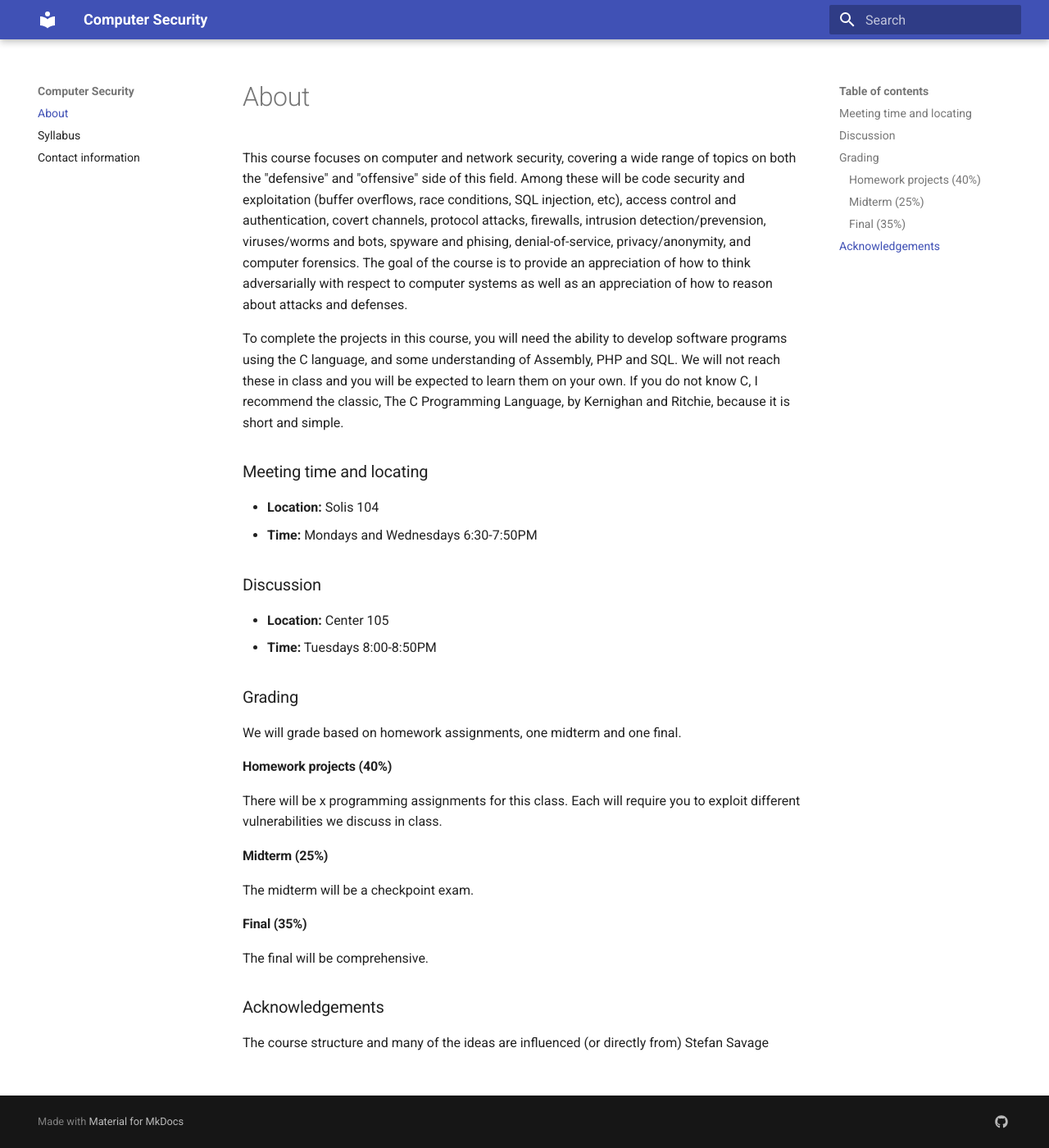
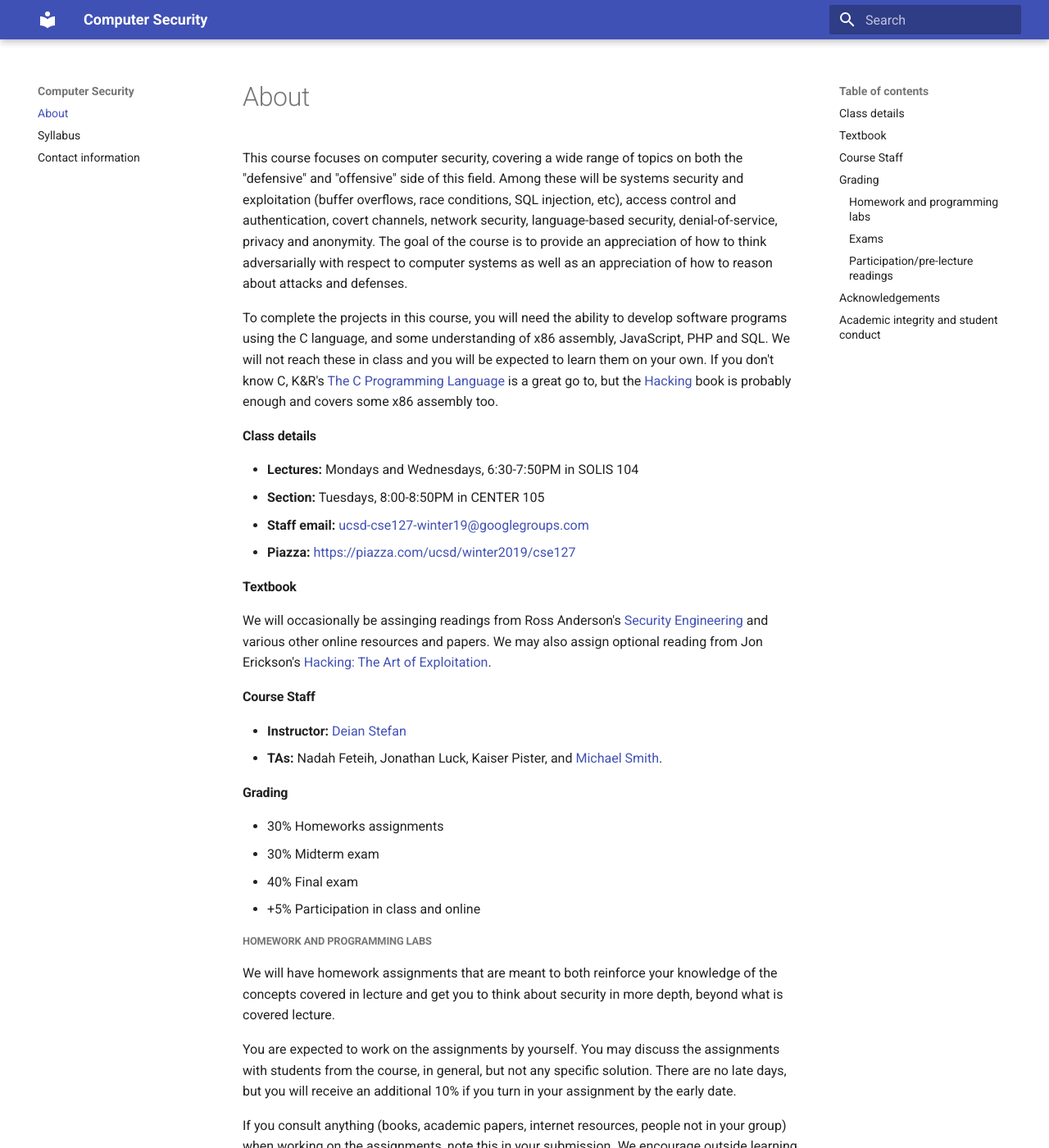
Before and after one commit to PLSysSec/cse127-website, an MkDocs documentation site: the page built from docs/index.md, in a window 1280 px wide and 1400 px high. Shown: the whole window at 82% size. Built offline with MkDocs 1.6.1 and Material for MkDocs 9.7.7, drawn with Linux system fonts in a browser that asks for light colours; some of the changed text lies outside the part shown.

Commit message:
close to ready

````diff
--- a/docs/index.md
+++ b/docs/index.md
@@ -1,35 +1,106 @@
-This course focuses on computer and network security, covering a wide range of topics on both the "defensive" and "offensive" side of this field. Among these will be code security and exploitation (buffer overflows, race conditions, SQL injection, etc), access control and authentication, covert channels, protocol attacks, firewalls, intrusion detection/prevension, viruses/worms and bots, spyware and phising, denial-of-service, privacy/anonymity, and computer forensics. The goal of the course is to provide an appreciation of how to think adversarially with respect to computer systems as well as an appreciation of how to reason about attacks and defenses.
+This course focuses on computer security, covering a wide range of topics on
+both the "defensive" and "offensive" side of this field. Among these will be
+systems security and exploitation (buffer overflows, race conditions, SQL
+injection, etc), access control and authentication, covert channels, network
+security, language-based security, denial-of-service, privacy and anonymity.
+The goal of the course is to provide an appreciation of how to think
+adversarially with respect to computer systems as well as an appreciation of
+how to reason about attacks and defenses.
 
-To complete the projects in this course, you will need the ability to develop software programs using the C language, and some understanding of Assembly, PHP and SQL. We will not reach these in class and you will be expected to learn them on your own. If you do not know C, I recommend the classic, The C Programming Language, by Kernighan and Ritchie, because it is short and simple.
+To complete the projects in this course, you will need the ability to develop
+software programs using the C language, and some understanding of x86 assembly,
+JavaScript, PHP and SQL. We will not reach these in class and you will be
+expected to learn them on your own. If you don't know C, K&R's [The C
+Programming Language](https://en.wikipedia.org/wiki/The_C_Programming_Language)
+is a great go to, but the [Hacking](https://nostarch.com/hacking2.htm) book is
+probably enough and covers some x86 assembly too.
 
-### Meeting time and locating
+#### Class details
 
-- **Location:** Solis 104
-- **Time:** Mondays and Wednesdays 6:30-7:50PM
+* **Lectures:** Mondays and Wednesdays, 6:30-7:50PM in SOLIS 104
+* **Section:** Tuesdays, 8:00-8:50PM in CENTER 105
+* **Staff email:** <ucsd-cse127-winter19@googlegroups.com>
+* **Piazza:** <https://piazza.com/ucsd/winter2019/cse127>
 
-### Discussion
+#### Textbook
 
-- **Location:** Center 105
-- **Time:** Tuesdays 8:00-8:50PM
+We will occasionally be assinging readings from Ross Anderson's [Security
+Engineering](https://www.cl.cam.ac.uk/~rja14/book.html) and various other
+online resources and papers.  We may also assign optional reading from Jon
+Erickson's [Hacking: The Art of
+Exploitation](https://nostarch.com/hacking2.htm).
 
-### Grading
+#### Course Staff
 
-We will grade based on homework assignments, one midterm and one final.
+- **Instructor:** [Deian Stefan](https://cseweb.ucsd.edu/~dstefan/)
+- **TAs:** Nadah Feteih, Jonathan Luck, Kaiser Pister, and [Michael Smith](https://www.spinda.net/).
 
-#### Homework projects (40%)
+#### Grading
 
-There will be x programming assignments for this class. Each will require you
-to exploit different vulnerabilities we discuss in class.
 
-#### Midterm (25%)
+- 30% Homeworks assignments
+- 30% Midterm exam
+- 40% Final exam
+- +5% Participation in class and online
 
-The midterm will be a checkpoint exam.
+##### Homework and programming labs
 
-#### Final (35%)
+We will have homework assignments that are meant to both reinforce your
+knowledge of the concepts covered in lecture and get you to think about
+security in more depth, beyond what is covered lecture.
 
-The final will be comprehensive.
+You are expected to work on the assignments by yourself. You may discuss
+the assignments with students from the course, in general, but not any specific
+solution. There are no late days, but you will receive an additional 10% if you
+turn in your assignment by the early date.
 
-### Acknowledgements
+If you consult anything (books, academic papers, internet resources, people not
+in your group) when working on the assignments, note this in your submission.
+We encourage outside learning but expect you to not seek out specific details
+about a solution -- anything submitted should be considered your own work.
+Similarly, you are expected to not publish or otherwise share your solutions at
+any point (even after the class is over).  If you are unsure about what is
+allowed, please ask the course staff.
 
-The course structure and many of the ideas are influenced (or directly from)
-Stefan Savage
+##### Exams
+
+The midterm exam will be held in class on **TBA**. The midterm is
+**closed-book**, but you may use a double-sided cheat sheet (letter-size).
+
+The final exam will be held on March 20th in **TBA** from 7:00PM-9:59PM. You
+**must** take the exam at this time and location.  The final is
+**closed-book**, but you may use 2 double-sided cheat sheets (letter-size).
+
+The exams will make up 70% of your grade. Since the final is cumulative your
+midterm grade will be calculated as:
+
+```
+midterm > 0 ?  max(final, midterm) : 0
+```
+
+This means that (1) you basically get a second chance if you don't so well on
+the midterm and (2) you must show up to both the midterm and the final.  If you
+need to miss either exam because of a documented medical emergency, contact the
+instructor immediately.
+
+##### Participation/pre-lecture readings
+
+Before each class there will be some assigned reading. You are expected to do
+the reading and have at least a vague understanding of the concepts that will
+be discussed in class. This will allow us to spend the lecture time to solidify
+your understanding.  Asking and answering questions in class, on Piazza, or
+during office hours counts towards your class participation.
+
+#### Acknowledgements
+
+The course structure and many of the ideas are influenced or directly from
+Stefan Savage, Kirill Levchenko, and Hovav Shacham.
+
+#### Academic integrity and student conduct
+
+By taking this course, you implicitly agree to abide by the UCSD policies on <a
+href="https://senate.ucsd.edu/Operating-Procedures/Senate-Manual/appendices/2">Integrity
+of Scholarship</a> and <a
+href="https://students.ucsd.edu/sponsor/student-conduct/">Student Conduct</a>.
+University rules on integrity of scholarship and code of conduct are taken
+seriously and will be enforced.
````
Also changed, not shown: README.md (added, +11 -0 lines), docs/contact.md (+19 -26 lines), docs/syllabus.md (+29 -4 lines), 4 other files.
